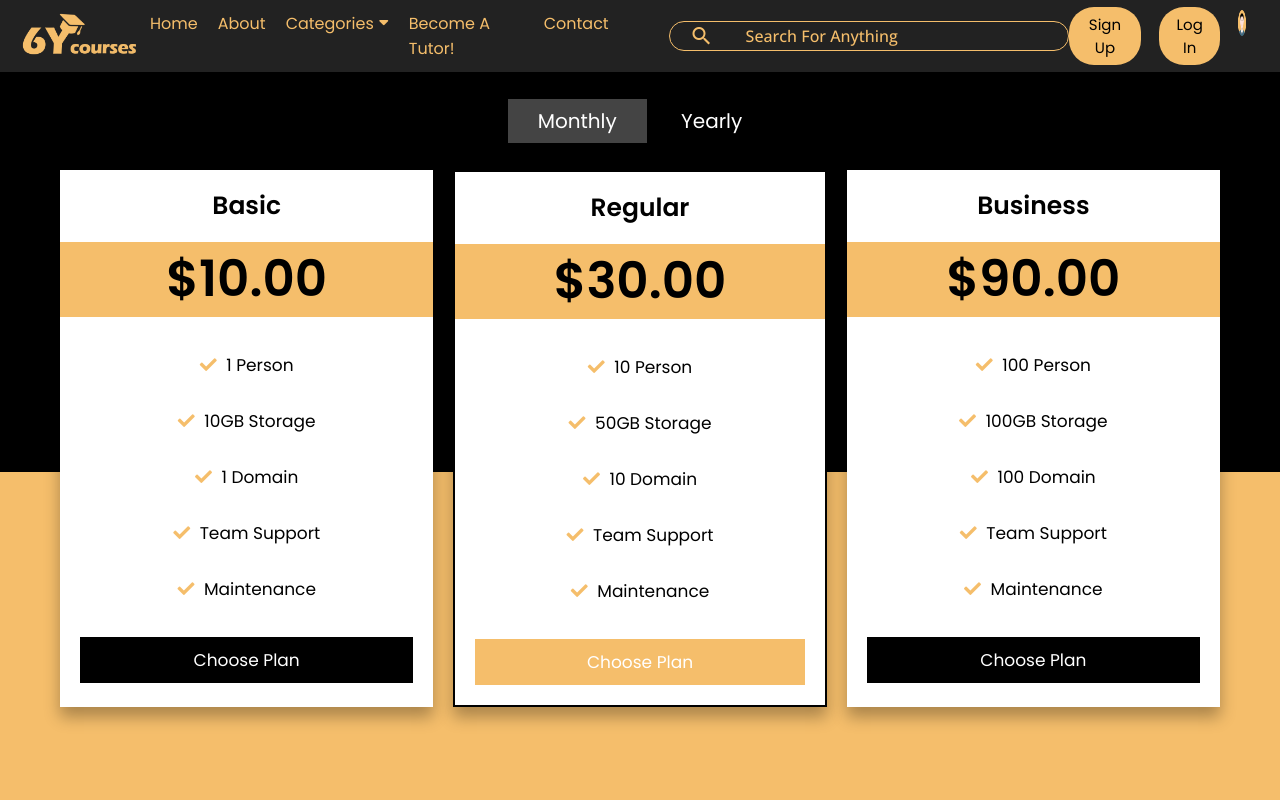
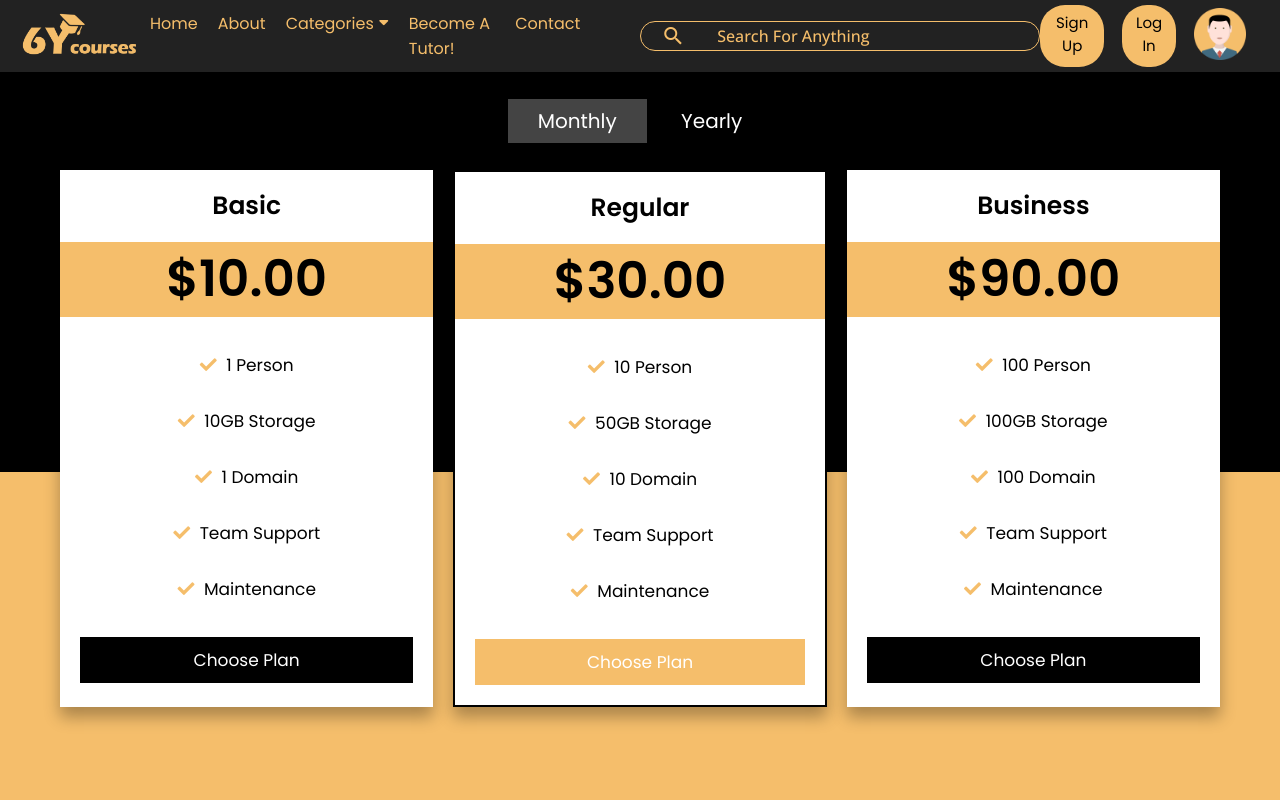
Before and after one commit to JoeZZ-10/6y.final.github.io, a plain HTML site: page pages/pricing.html in a window 1280 px wide. Shown: the top 800 px of the page. Drawn offline with nearby package versions, Linux system fonts and the light colour scheme.

Commit message:
Update pricing.css "avatar"

```diff
--- a/css/pricing.css
+++ b/css/pricing.css
@@ -149,8 +149,7 @@ display:flex
 
 
 .header-avatar{
-  width: 26px;
-  height: 26px;
+  width: 70px;
   padding-right: 18px;
   margin-top: 3px;
 }
```
